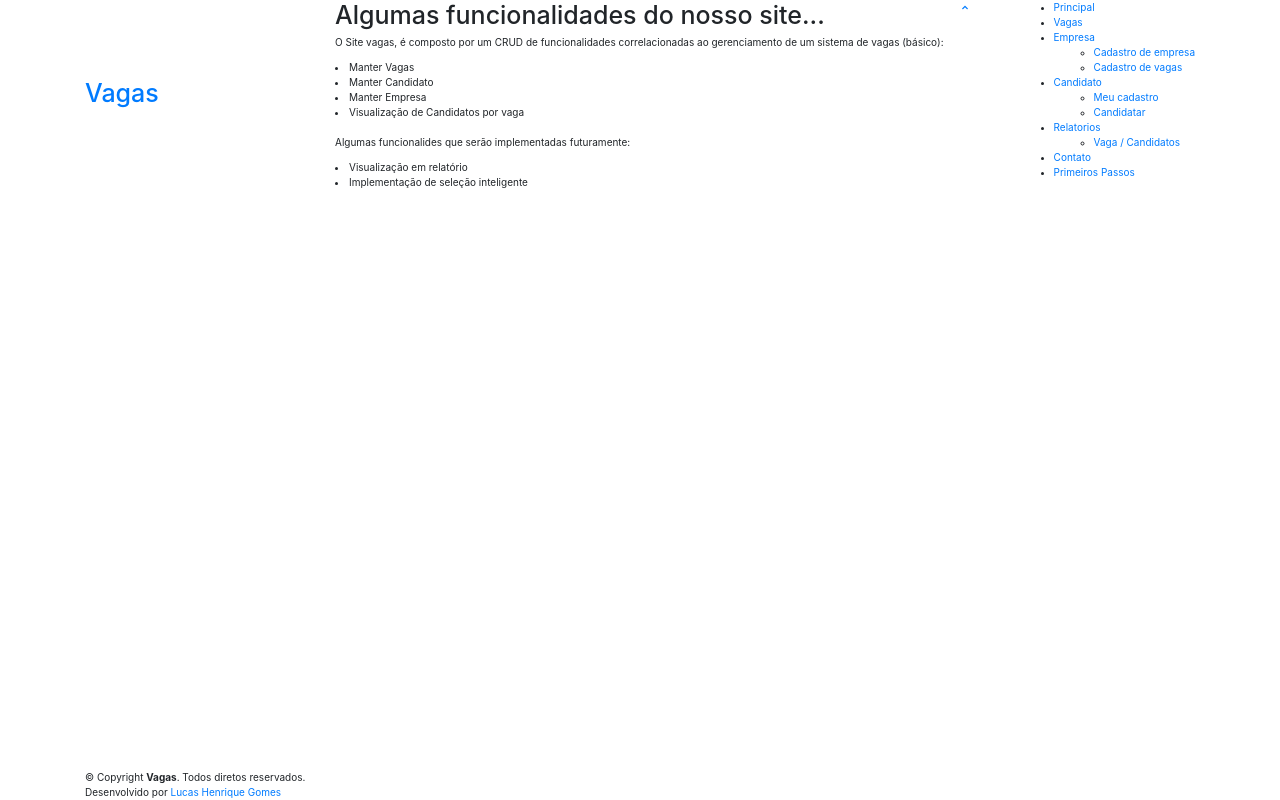
After one commit to lhggomes/sistema-vagas, a Django app: page /primeiros-passos/ in a window 1280 px wide. The commit adds this page. Run offline with Django 3.2, Linux system fonts and the light colour scheme; some libraries are stand-ins or nearby versions.

Commit message:
Adding a first step page

```diff
--- a/paginas/templates/paginas/modelo.html
+++ b/paginas/templates/paginas/modelo.html
@@ -62,7 +62,7 @@
                         </ul>
                     </li>
                     <li><a href="sobre">Contato</a></li>
-                    <li class="get-started"><a href="#about">Primeiros Passos</a></li>
+                    <li class="get-started"><a href="primeiros-passos">Primeiros Passos</a></li>
                 </ul>
             </nav><!-- .nav-menu -->
 
@@ -100,14 +100,8 @@
                         &copy; Copyright <strong>Vagas</strong>. Todos diretos reservados.
                     </div>
                     <div class="credits">
-                        Desenvolvido por <a href="https://github.com/lhggomes/">Lucas Gomes</a>
+                        Desenvolvido por <a href="https://github.com/lhggomes/">Lucas Henrique Gomes</a>
                     </div>
-                </div>
-                <div class="col-lg-6">
-                    <nav class="footer-links text-lg-right text-center pt-2 pt-lg-0">
-                        <a href="#intro" class="scrollto">Home</a>
-                        <a href="#about" class="scrollto">Sobre</a>
-                    </nav>
                 </div>
             </div>
         </div>
--- /dev/null
+++ b/paginas/templates/paginas/primeiros.html
@@ -0,0 +1,28 @@
+{% extends 'paginas/modelo.html' %}
+
+{% block titulo %}
+    <title>Sobre :: vagas</title>
+{% endblock %}
+
+
+{% block conteudo %}
+    <h1>Algumas funcionalidades do nosso site...</h1>
+    <p>
+        O Site vagas, é composto por um CRUD de funcionalidades correlacionadas ao gerenciamento de um sistema de vagas (básico):
+
+    </p>
+
+    <li>Manter Vagas</li>
+    <li>Manter Candidato</li>
+    <li>Manter Empresa</li>
+    <li>Visualização de Candidatos por vaga</li><br>
+
+    <p> Algumas funcionalides que serão implementadas futuramente: <br></p>
+    <p>
+
+    <li>Visualização em relatório</li>
+    <li>Implementação de seleção inteligente</li>
+
+    </p>
+
+{% endblock %}
--- a/paginas/urls.py
+++ b/paginas/urls.py
@@ -1,8 +1,9 @@
 from django.urls import path
-from .views import IndexView, SobreView, VagaView
+from .views import IndexView, SobreView, VagaView, PrimeirosPassosView
 
 urlpatterns = [
     path('', IndexView.as_view(), name='index'),
     path('sobre/', SobreView.as_view(), name='sobre'),
-    path('vagas/', VagaView.as_view(), name='vaga')
+    path('vagas/', VagaView.as_view(), name='vaga'),
+    path('primeiros-passos/', PrimeirosPassosView.as_view(), name='primeiros-passos'),
 ]
--- a/paginas/views.py
+++ b/paginas/views.py
@@ -2,12 +2,16 @@ from django.views.generic import TemplateView
 
 
 class IndexView(TemplateView):
-    template_name = "paginas/index.html"
+    template_name = 'paginas/index.html'
 
 
 class SobreView(TemplateView):
-    template_name = "paginas/sobre.html"
+    template_name = 'paginas/sobre.html'
 
 
 class VagaView(TemplateView):
-    template_name = "paginas/vagas.html"
+    template_name = 'paginas/vagas.html'
+
+
+class PrimeirosPassosView(TemplateView):
+    template_name = 'paginas/primeiros.html'
```
